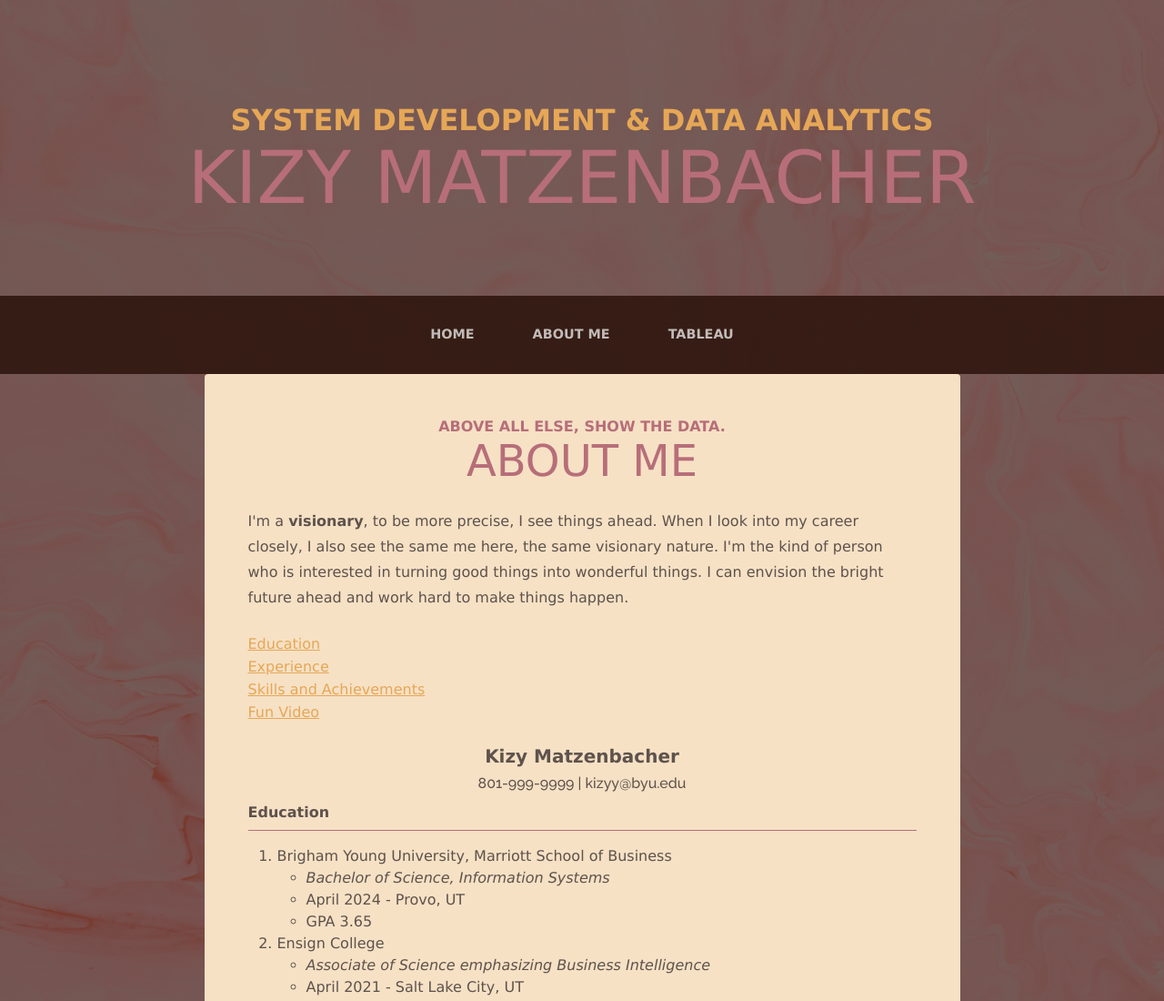
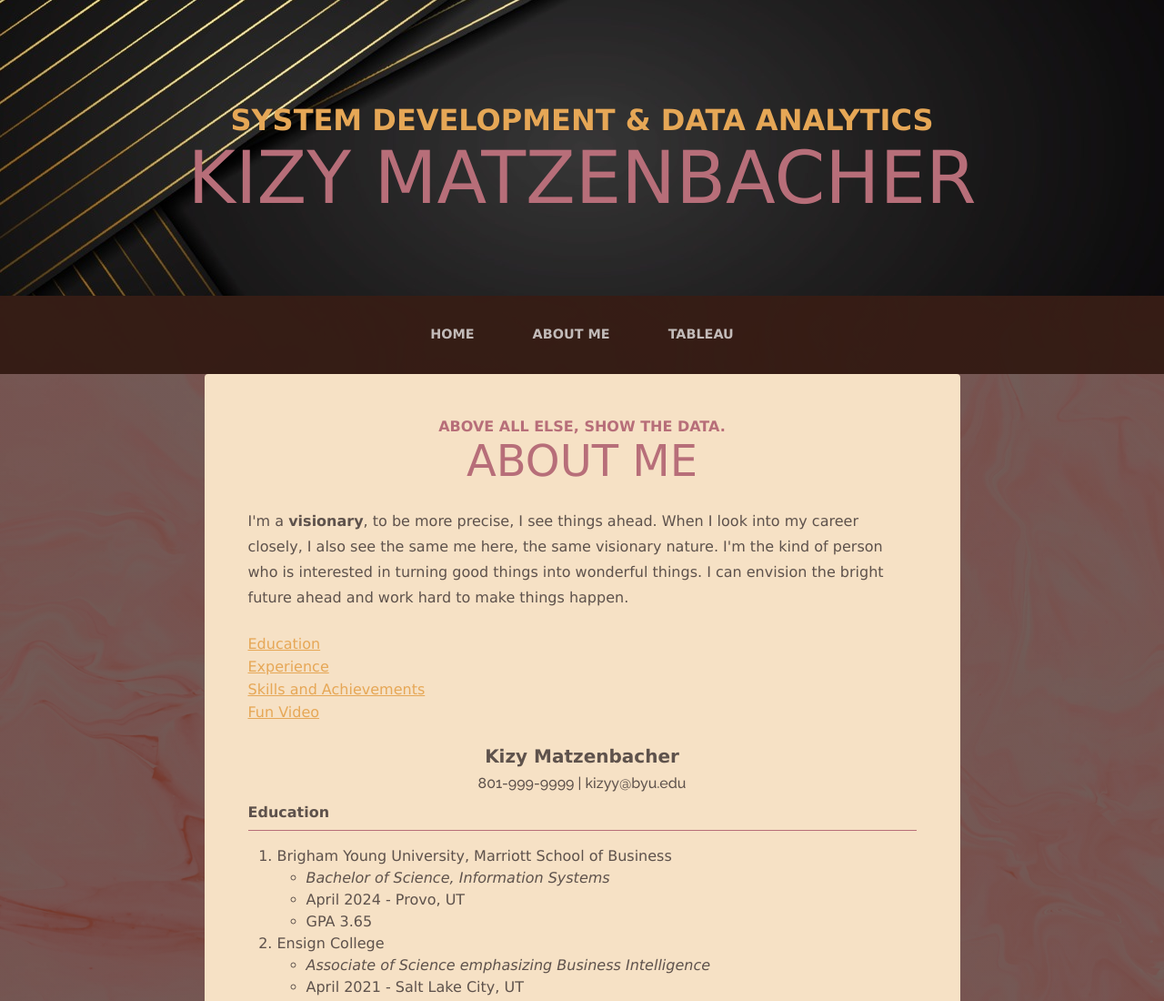
Before and after one commit to kizymatzen/kizymatzen_resume, a plain HTML site: page html/about.html in a window 1280 px wide. Shown: the top 1100 px of the page at 91% size. Drawn offline with nearby package versions, Linux system fonts and the light colour scheme; the site is published under a folder, as on GitHub Pages, so addresses that start at the root find nothing.

Commit message:
Add files via upload

```diff
--- a/html/about.html
+++ b/html/about.html
@@ -31,7 +31,10 @@
     <link href="../styles/myStyle.css" rel="stylesheet" type="text/css" />
   </head>
   <body class="lcolor">
-    <header class="masthead" style="background-image: url('/images/abs.jpeg')">
+    <header
+      class="masthead"
+      style="background-image: url('../images/abs.jpeg')"
+    >
       <h1 class="site-heading text-center text-faded d-none d-lg-block">
         <span class="site-heading-upper text-primary mb-3"
           >system development & data analytics</span
```
Also changed, not shown: html/tableau.html (+1 -1 lines), index.html (+4 -1 lines).
